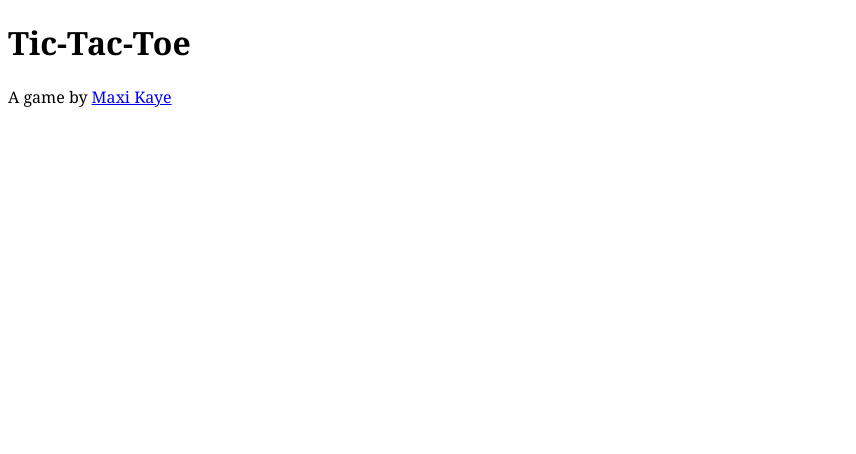
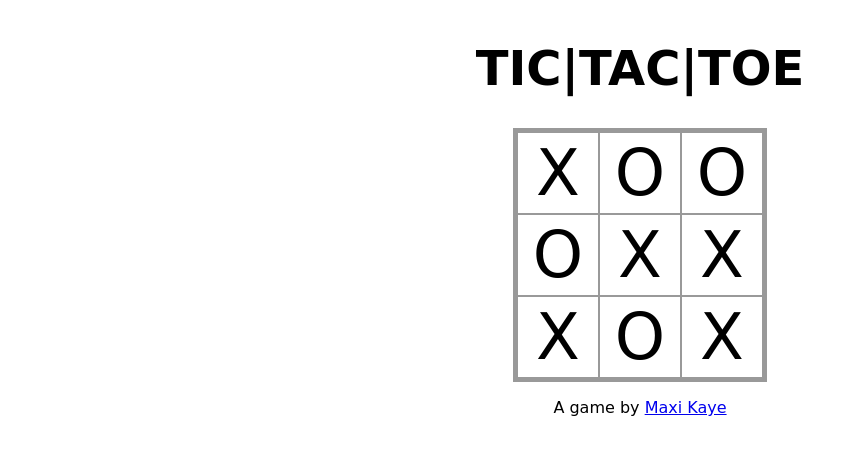
Before and after one commit to maxikaye/tictactoe, a plain HTML site: page index.html in a window 1280 px wide. Shown: the whole page, without its empty margins (0-856 px from the left). Drawn offline with Linux system fonts and the light colour scheme.

Commit message:
Create basic layout of board with skeleton modules

```diff
--- a/index.html
+++ b/index.html
@@ -10,9 +10,9 @@
 <body>
     <div class="container">
         <header>
-            <h1>Tic-Tac-Toe</h1>
+            <h1>TIC|TAC|TOE</h1>
         </header>
-        <section class="game">
+        <section class="game-area">
 
         </section>
         <footer>
--- a/main.js
+++ b/main.js
@@ -1 +1,86 @@
 // TicTacToe by Maxi Kaye 2022
+const gameCtrl = (() => {
+    // DOM Cache
+    const gameArea = document.querySelector('.game-area');
+
+    let round = 0;
+    // game state
+
+    return { gameArea }
+})();
+
+
+const gameBoard = (() => {
+    // let _board = [['', '', ''], ['', '', ''], ['', '', '']];
+    let _board = [['x', 'o', 'o'], ['o', 'x', 'x'], ['x', 'o', 'x']];
+    const boardDom = document.createElement('div');
+    boardDom.classList.add('game-board')
+    gameCtrl.gameArea.appendChild(boardDom);
+
+    const render = () => {
+        for (const row of _board) {
+            for (const space of row) {
+                // create div with id and class and append
+                let boardSpace = document.createElement('div');
+                boardSpace.classList.add('board-space');
+                boardSpace.innerHTML = space.toUpperCase();
+                boardDom.appendChild(boardSpace);
+            }
+        }
+    };
+    // if all game board spaces are filled
+    const checkWin = () => {
+        if (_board[0][0] && _board[0][1] === _board[0][2]) {
+            return _board[0][0]; // first row
+        } else if (_board[1][0] && _board[1][1] === _board[1][2]) {
+            return _board[1][0]; // second row
+        } else if (_board[2][0] && _board[2][1] === _board[2][2]) {
+            return _board[2][0]; // third row
+        } else if (_board[0][0] && _board[1][0] === _board[2][0]) {
+            return _board[0][0]; // first col
+        } else if (_board[0][1] && _board[1][1] === _board[2][1]) {
+            return _board[0][1]; // second col
+        } else if (_board[0][2] && _board[1][2] === _board[2][2]) {
+            return _board[0][2]; // third col
+        } else if (_board[0][0] && _board[1][1] === _board[2][2]) {
+            return _board[0][0]; // top left to bottom right diagonal
+        } else if (_board[0][2] && _board[1][1] === _board[2][0]) {
+            return _board[0][1]; // top right to bottom left diagonal
+        } else {
+            return "tie";
+        }
+    };
+    return { render, checkWin };
+})();
+
+
+const Events = (() => {
+    let _events = {};
+
+    const listen = (event, callback) => {
+
+    };
+
+    const cancel = (event) => {
+
+    };
+
+    const emit = (event, ...data) => {
+
+    };
+
+    return { listen, cancel, emit };
+})();
+
+
+const Player = () => {
+    // human or AI
+    // symbol
+    // score
+    // name
+    return {};
+}
+
+// Initialize Game ==================================
+// player select screen > game start
+gameBoard.render();
--- a/style.css
+++ b/style.css
@@ -1,26 +1,47 @@
+@import url('https://fonts.googleapis.com/css2?family=Comfortaa&display=swap')
+
 :root {
 
 }
 
 body {
-    font-family: Cambria, Cochin, Georgia, Times, 'Times New Roman', serif;
+    font-family: 'Comfortaa', cursive;
     font-size: 16px;
 }
 
 h1 {
-    font-size: 2rem;
+    font-size: 3rem;
 }
 
 .container {
-    margin: 0 auto;
+    display: flex;
+    flex-direction: column;
+    align-items: center;
+    justify-content: space-around;
 }
 
 header {
 
 }
 
-.game {
+.game-area {
 
+}
+
+.game-board {
+    border:4px solid #999;
+    font-size: 4rem;
+    display: grid;
+    grid-template-columns: repeat(3, 1fr);
+}
+
+.board-space {
+    border: 1px solid #999;
+    width: 5rem;
+    height: 5rem;
+    display: grid;
+    justify-items: center;
+    align-items: center;
 }
 
 footer {
```
